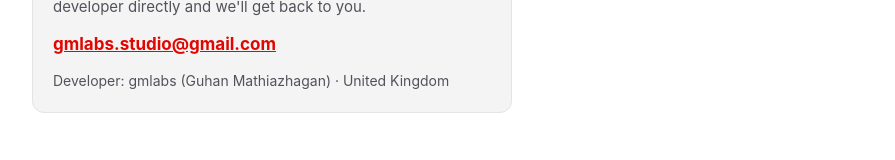
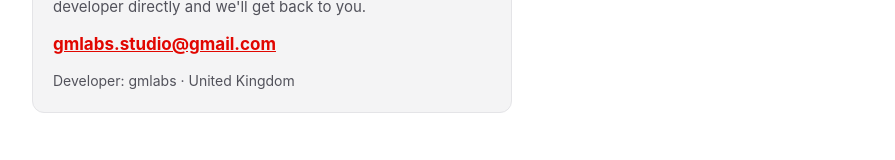
Before and after one commit to gmlabs-studio/boxpit, a plain HTML site: page index.html in a window 1280 px wide. Shown: the part 2390-2550 px from the top of the page, without its empty margins (192-1087 px from the left). Drawn offline with Linux system fonts and the light colour scheme.

Commit message:
Contact section: show publisher as gmlabs

```diff
--- a/index.html
+++ b/index.html
@@ -108,7 +108,7 @@
         <a href="mailto:gmlabs.studio@gmail.com" style="font-weight:700; font-size:17px;">gmlabs.studio@gmail.com</a>
       </p>
       <p style="margin-top:12px; color:var(--muted); font-size:14px;">
-        Developer: gmlabs (Guhan Mathiazhagan) &middot; United Kingdom
+        Developer: gmlabs &middot; United Kingdom
       </p>
     </div>
   </div>
```
